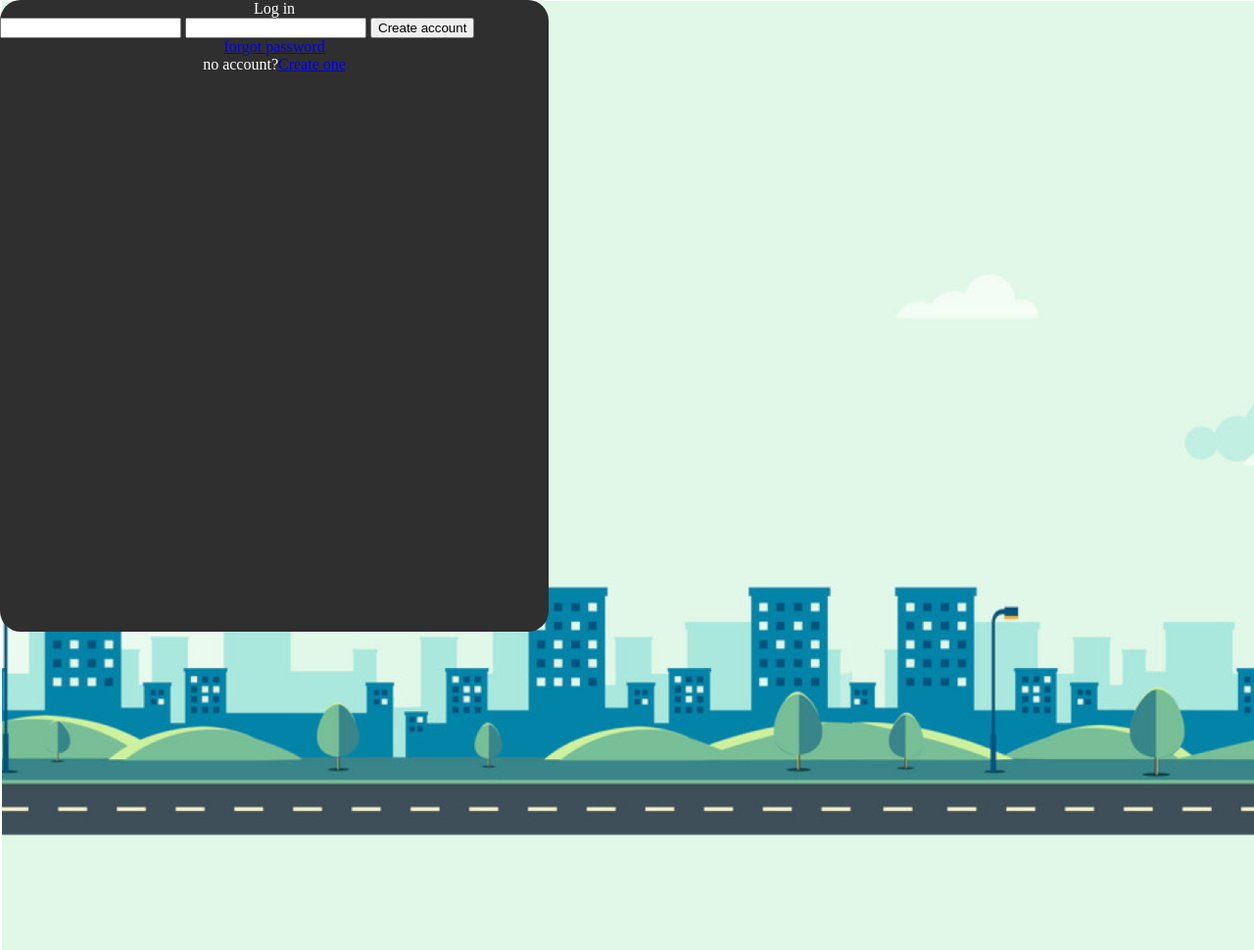
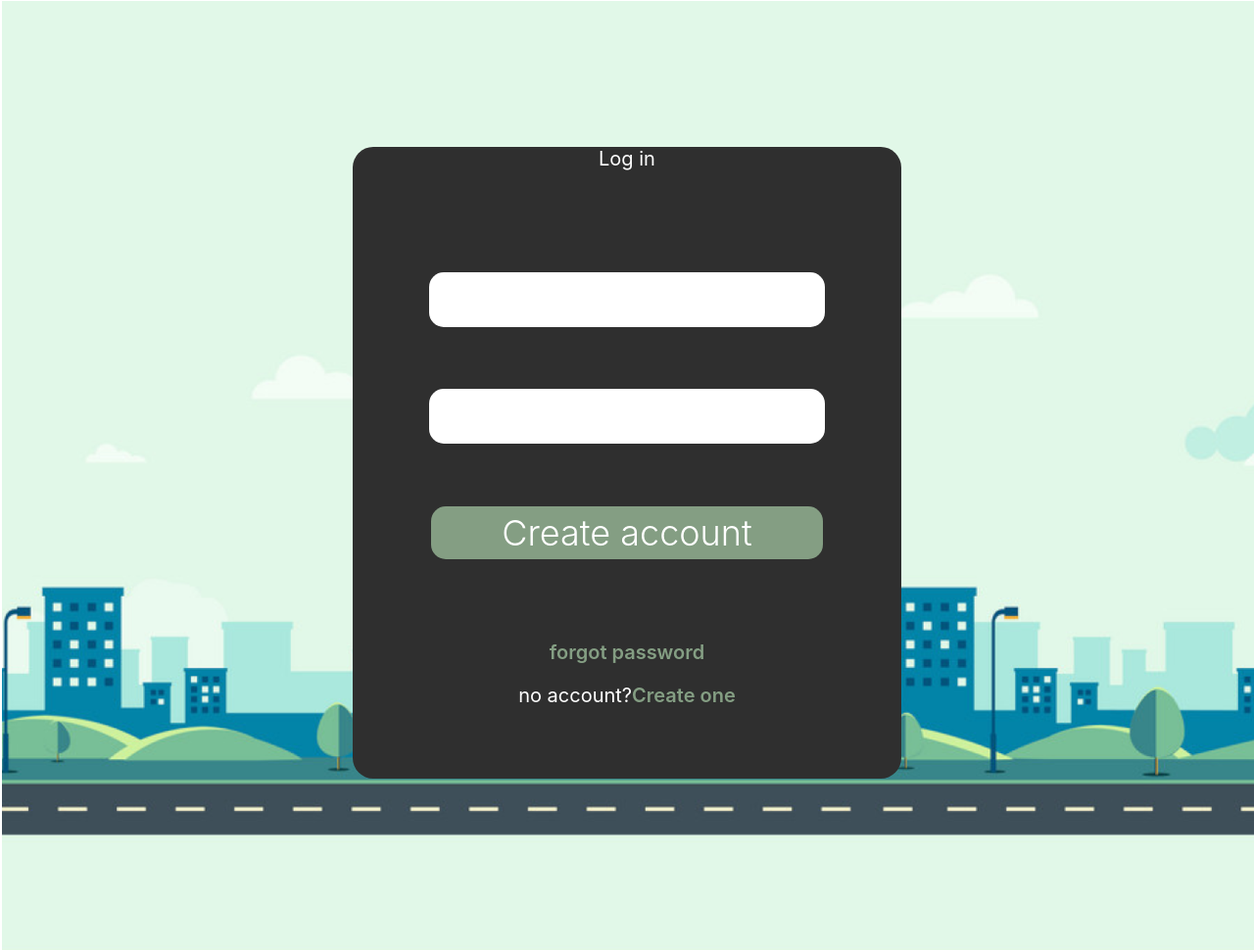
Before and after one commit to Wlochp20/workspace, a PHP site: page /podstrony/login.html in a window 1280 px wide; the page is wider, and only the part inside the window is pictured. Shown: that part at 98% size. Run offline with PHP 8.4, Linux system fonts and the light colour scheme.

Commit message:
Update loginRegiser.css

```diff
--- a/css/loginRegiser.css
+++ b/css/loginRegiser.css
@@ -2,23 +2,81 @@ body{
     margin: 0;
     padding: 0;
     overflow: hidden;
+    font-family: 'Inter';
 }
 img{
     position: absolute;
     z-index: 1;
 }
 section{
+    width: 100%;
     position: absolute;
     z-index: 2;
 }
 section div{
+    display: block;
+    margin: 150px auto;
     border-radius:21px ;
     background-color: #2F2F2F;
     height: 645px;
     width: 560px;
 }
 span{
+    margin-top: 20px;
+    font-size: 20px;
     display: block;
     text-align: center;
     color: #FFFFFF;
 }
+.back{
+    z-index: 3;
+    position: absolute;
+    top: 10px;
+    left: 50px;
+}
+.back:hover{
+    cursor: pointer;
+    text-decoration:underline;
+}
+.back a{
+    font-weight: 500;
+    font-size: 25px;
+    color: #000000;
+}
+.big{
+    padding-top: 40px;
+    font-size: 40px;
+
+}
+form{
+    align-items: center;
+    margin-top: 40px;
+    height: 420px;
+    display: flex;
+    justify-content: space-evenly;
+    flex-direction: column;
+}
+form input{
+    font-size: 25px;
+    border: 0;
+    width: 400px;
+    height: 54px;
+    border-radius: 15px;
+}
+input[type='submit']{
+    background-color: #849E83;
+    font-size: 36px;
+    font-weight: 300;
+    font-family: 'Inter', sans-serif;
+    color: white;
+}
+input[type='submit']:hover{
+    cursor: pointer;
+    background-color: #95b894;
+}
+span a{
+    text-decoration: none;
+    color: #849E83;
+
+    font-weight: 600;
+}
```
